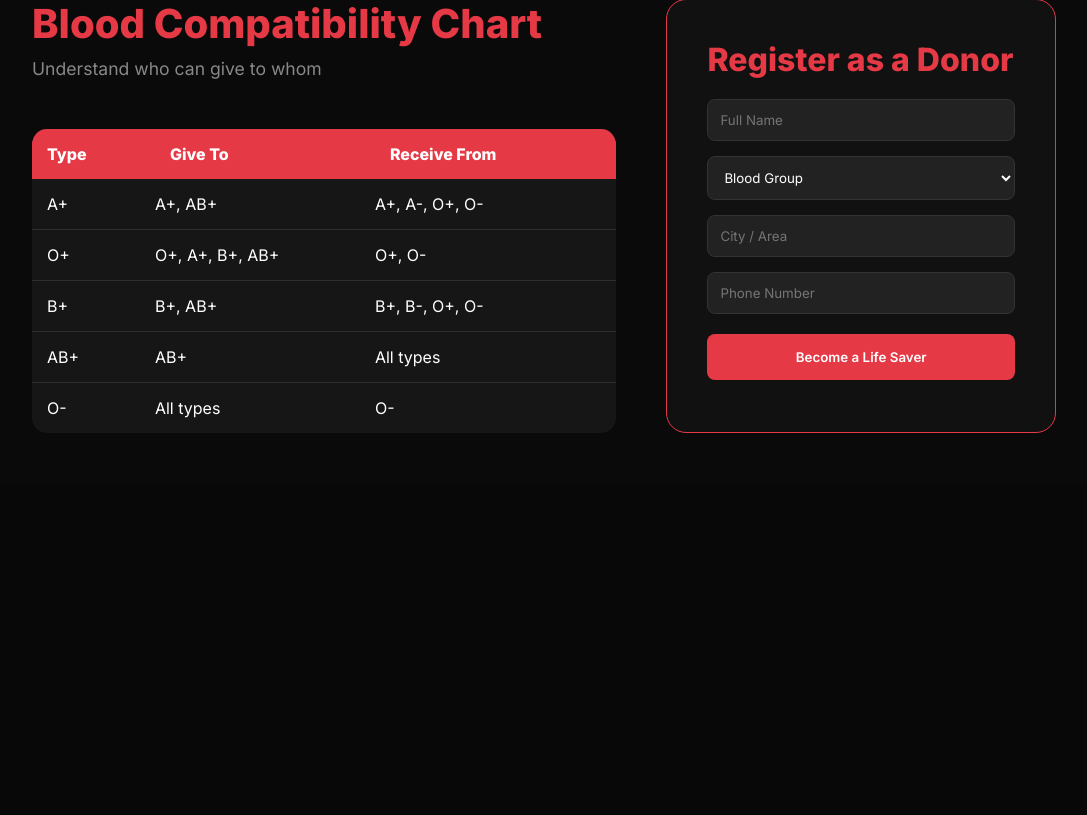
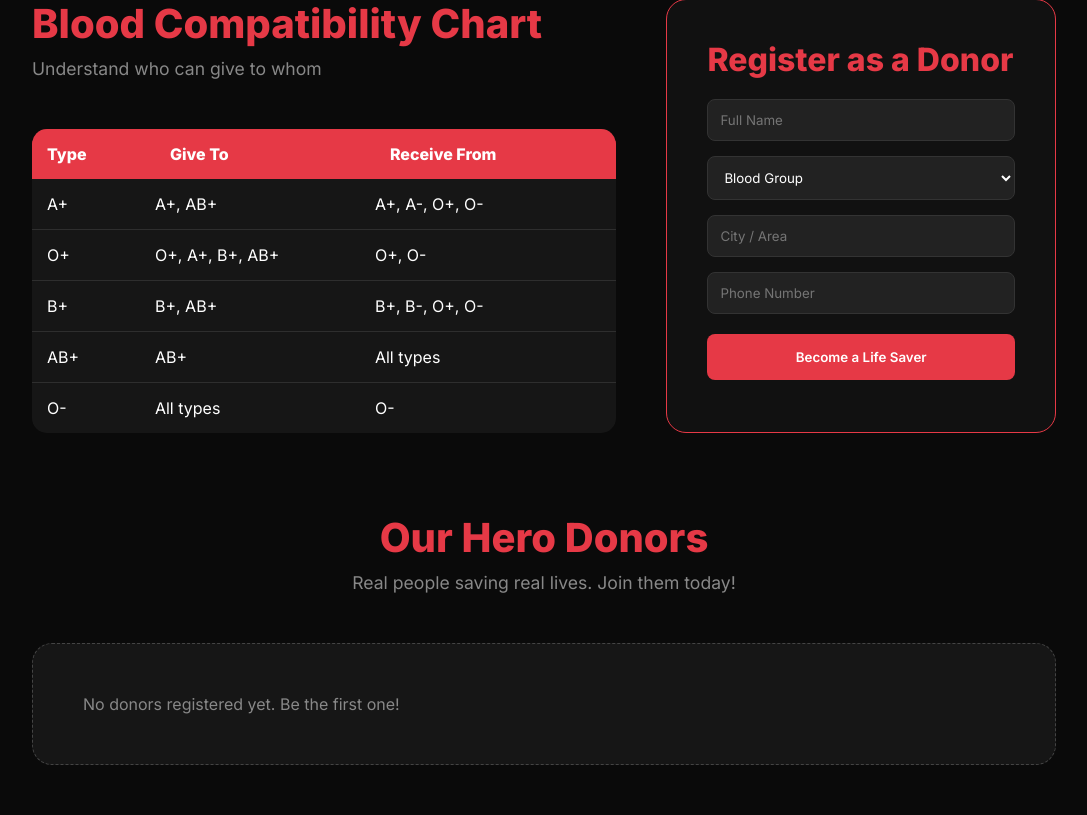
Before and after one commit to sakshireddybandi28/Blood_donar-, a Flask app: page /services in a window 1280 px wide. Shown: the part 1130-1945 px from the top of the page, without its empty margins (96-1183 px from the left). Before the commit the page ends 1563 px from the top, so only its background shows below. Run offline with Flask 3, Linux system fonts and the light colour scheme.

Commit message:
Update services.html

```diff
--- a/templates/services.html
+++ b/templates/services.html
@@ -193,6 +193,33 @@
                 </form>
             </div>
         </div>
+
+        <div style="margin-top: 80px;">
+            <h2 style="font-size: 2.5rem; color: var(--primary);">Our Hero Donors</h2>
+            <p class="subtitle">Real people saving real lives. Join them today!</p>
+
+            <div style="display: grid; grid-template-columns: repeat(auto-fill, minmax(300px, 1fr)); gap: 20px; text-align: left; margin-top: 30px;">
+                {% for donor in donors %}
+                <div style="background: var(--glass); border: 1px solid rgba(255,255,255,0.1); padding: 25px; border-radius: 20px; transition: 0.3s; position: relative;">
+                    <div style="position: absolute; top: 20px; right: 20px; background: var(--primary); color: white; width: 45px; height: 45px; border-radius: 50%; display: flex; align-items: center; justify-content: center; font-weight: 800; font-size: 1.2rem; box-shadow: 0 5px 15px rgba(230, 57, 70, 0.4);">
+                        {{ donor.blood_group }}
+                    </div>
+                    <h3 style="color: white; margin-bottom: 5px; font-size: 1.4rem;">{{ donor.name }}</h3>
+                    <div style="color: #888; font-size: 0.9rem; display: flex; align-items: center; gap: 8px;">
+                        <svg width="14" height="14" viewBox="0 0 24 24" fill="none" stroke="currentColor" stroke-width="2" stroke-linecap="round" stroke-linejoin="round"><path d="M21 10c0 7-9 13-9 13s-9-6-9-13a9 9 0 0 1 18 0z"></path><circle cx="12" cy="10" r="3"></circle></svg>
+                        {{ donor.location }}
+                    </div>
+                    <div style="margin-top: 15px; padding-top: 15px; border-top: 1px solid rgba(255,255,255,0.05); color: var(--primary); font-weight: 600; font-size: 0.9rem;">
+                        Contact: {{ donor.phone }}
+                    </div>
+                </div>
+                {% else %}
+                <div style="grid-column: 1/-1; padding: 50px; background: var(--glass); border-radius: 20px; border: 1px dashed #444; color: #888;">
+                    No donors registered yet. Be the first one!
+                </div>
+                {% endfor %}
+            </div>
+        </div>
     </div>
 </body>
 </html>
```
